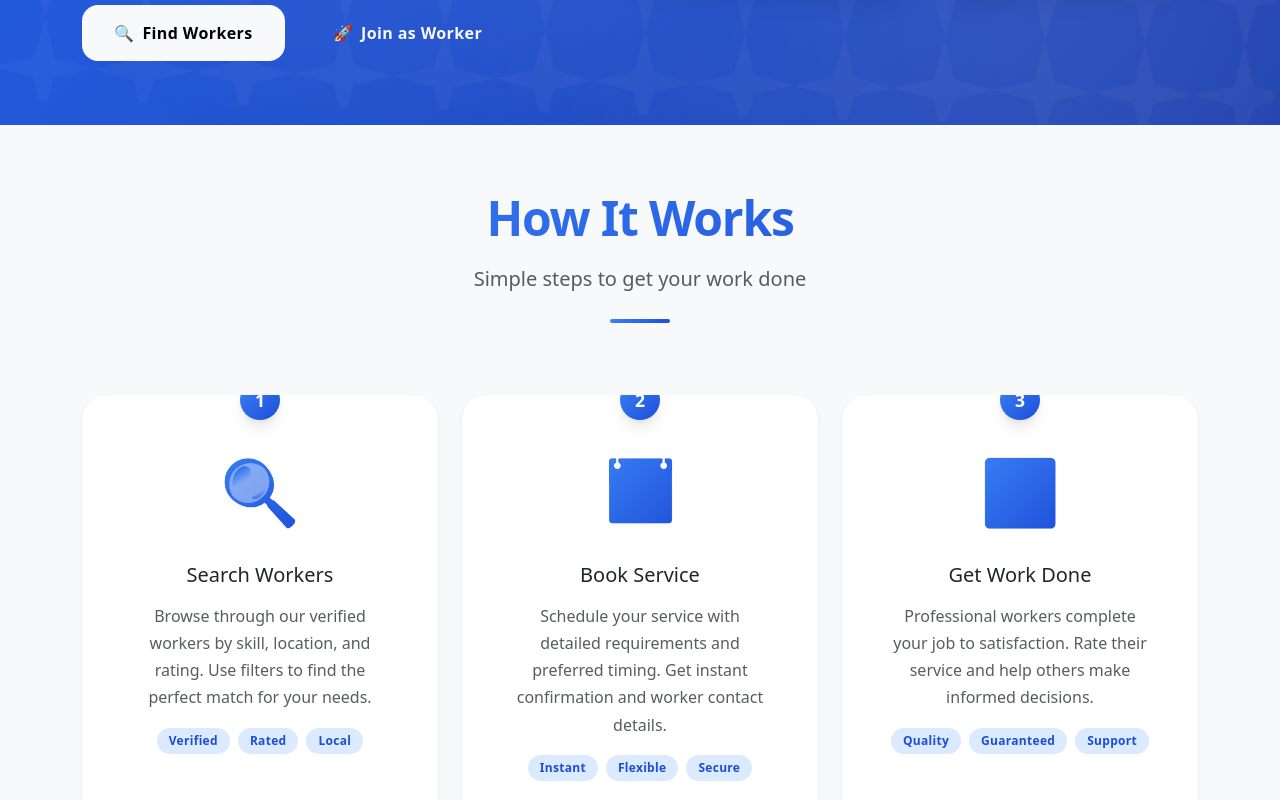
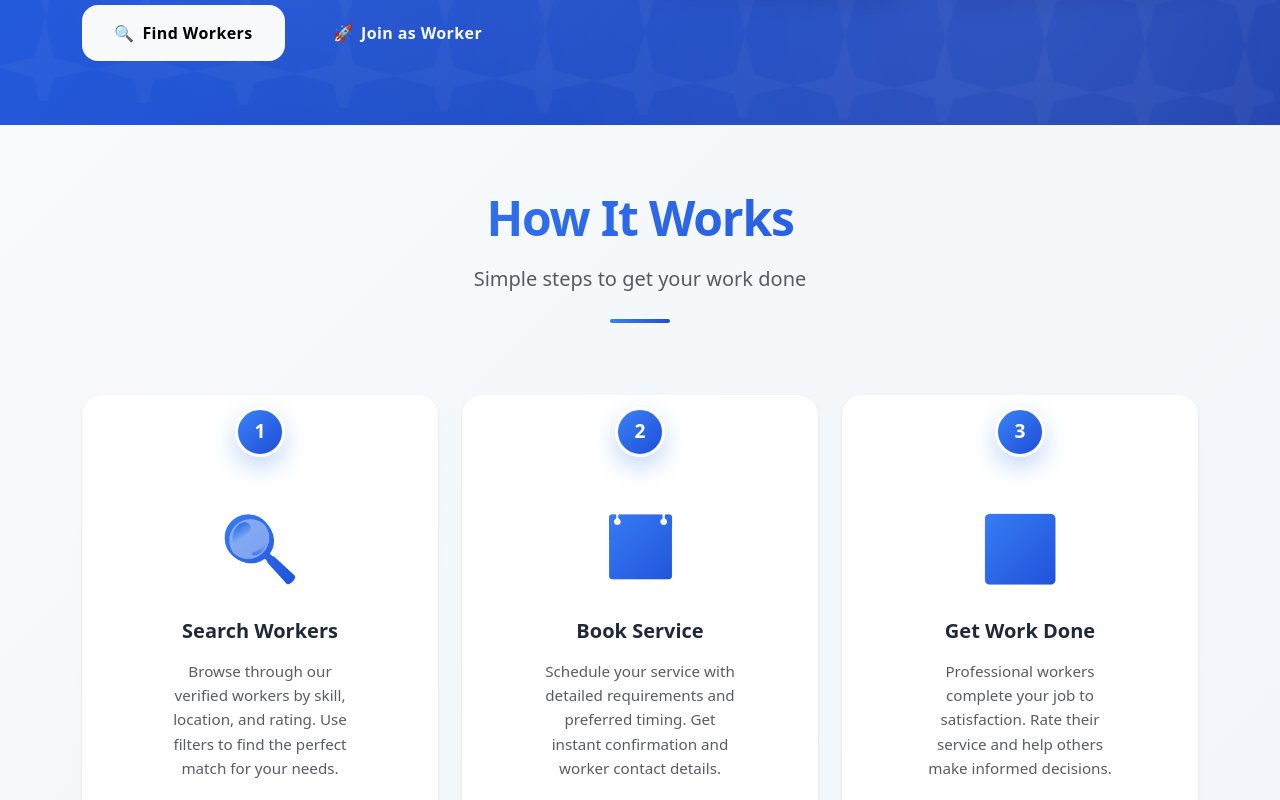
Before and after one commit to Bolzrain/HireDaily, a React (Vite) app in the folder frontend/: page / in a window 1280 px wide. Shown: the part 520-1320 px from the top of the page. Built offline with nearby package versions, Linux system fonts and the light colour scheme.

Commit message:
Enhance How It Works section UI/UX - Improved step circles, icons, tags and mobile responsiveness

```diff
--- a/frontend/src/pages/Home.jsx
+++ b/frontend/src/pages/Home.jsx
@@ -88,7 +88,7 @@ const Home = () => {
       </section>
 
       {/* Enhanced Features Section */}
-      <section className="section-padding bg-light">
+      <section className="section-padding" style={{background: 'linear-gradient(135deg, #f8fafc 0%, #f1f5f9 100%)'}}>
         <Container>
           <Row className="text-center mb-5">
             <Col>
@@ -100,12 +100,12 @@ const Home = () => {
 
           <Row className="g-4">
             <Col md={4}>
-              <Card className="feature-card h-100 text-center animate-fade-in-up">
+              <Card className="feature-card h-100 text-center animate-fade-in-up" style={{border: 'none', borderRadius: '20px', padding: '2rem', minHeight: '350px'}}>
                 <Card.Body>
                   <div className="feature-step">1</div>
-                  <div className="feature-icon">🔍</div>
-                  <Card.Title className="h4 mb-3">Search Workers</Card.Title>
-                  <Card.Text className="text-muted">
+                  <div className="feature-icon" style={{fontSize: '4rem', marginBottom: '1.5rem', marginTop: '1.5rem'}}>🔍</div>
+                  <Card.Title className="h4 mb-3" style={{fontWeight: '700', color: '#1f2937'}}>Search Workers</Card.Title>
+                  <Card.Text className="text-muted mb-4" style={{fontSize: '0.95rem', lineHeight: '1.6'}}>
                     Browse through our verified workers by skill, location, and rating.
                     Use filters to find the perfect match for your needs.
                   </Card.Text>
@@ -119,12 +119,12 @@ const Home = () => {
             </Col>
 
             <Col md={4}>
-              <Card className="feature-card h-100 text-center animate-fade-in-up" style={{animationDelay: '0.1s'}}>
+              <Card className="feature-card h-100 text-center animate-fade-in-up" style={{animationDelay: '0.1s', border: 'none', borderRadius: '20px', padding: '2rem', minHeight: '350px'}}>
                 <Card.Body>
                   <div className="feature-step">2</div>
-                  <div className="feature-icon">📅</div>
-                  <Card.Title className="h4 mb-3">Book Service</Card.Title>
-                  <Card.Text className="text-muted">
+                  <div className="feature-icon" style={{fontSize: '4rem', marginBottom: '1.5rem', marginTop: '1.5rem'}}>📅</div>
+                  <Card.Title className="h4 mb-3" style={{fontWeight: '700', color: '#1f2937'}}>Book Service</Card.Title>
+                  <Card.Text className="text-muted mb-4" style={{fontSize: '0.95rem', lineHeight: '1.6'}}>
                     Schedule your service with detailed requirements and preferred timing.
                     Get instant confirmation and worker contact details.
                   </Card.Text>
@@ -138,12 +138,12 @@ const Home = () => {
             </Col>
 
             <Col md={4}>
-              <Card className="feature-card h-100 text-center animate-fade-in-up" style={{animationDelay: '0.2s'}}>
+              <Card className="feature-card h-100 text-center animate-fade-in-up" style={{animationDelay: '0.2s', border: 'none', borderRadius: '20px', padding: '2rem', minHeight: '350px'}}>
                 <Card.Body>
                   <div className="feature-step">3</div>
-                  <div className="feature-icon">✅</div>
-                  <Card.Title className="h4 mb-3">Get Work Done</Card.Title>
-                  <Card.Text className="text-muted">
+                  <div className="feature-icon" style={{fontSize: '4rem', marginBottom: '1.5rem', marginTop: '1.5rem'}}>✅</div>
+                  <Card.Title className="h4 mb-3" style={{fontWeight: '700', color: '#1f2937'}}>Get Work Done</Card.Title>
+                  <Card.Text className="text-muted mb-4" style={{fontSize: '0.95rem', lineHeight: '1.6'}}>
                     Professional workers complete your job to satisfaction.
                     Rate their service and help others make informed decisions.
                   </Card.Text>
@@ -397,21 +397,22 @@ const Home = () => {
 
         .feature-step {
           position: absolute;
-          top: -15px;
+          top: -20px;
           left: 50%;
           transform: translateX(-50%);
-          width: 40px;
-          height: 40px;
-          background: var(--gradient-primary);
+          width: 50px;
+          height: 50px;
+          background: linear-gradient(135deg, #3b82f6 0%, #1d4ed8 100%);
           border-radius: 50%;
           display: flex;
           align-items: center;
           justify-content: center;
           color: white;
-          font-weight: 700;
-          font-size: 1.1rem;
-          box-shadow: var(--shadow-lg);
+          font-weight: 800;
+          font-size: 1.2rem;
+          box-shadow: 0 10px 25px rgba(59, 130, 246, 0.3);
           z-index: 10;
+          border: 3px solid white;
         }
 
         .feature-tags {
@@ -423,13 +424,22 @@ const Home = () => {
         }
 
         .feature-tag {
-          background: var(--primary-100);
-          color: var(--primary-700);
-          padding: 0.25rem 0.75rem;
-          border-radius: var(--radius-full);
-          font-size: 0.75rem;
-          font-weight: 600;
+          background: linear-gradient(135deg, #dbeafe, #bfdbfe);
+          color: #1d4ed8;
+          padding: 0.4rem 1rem;
+          border-radius: 20px;
+          font-size: 0.8rem;
+          font-weight: 700;
           letter-spacing: 0.025em;
+          border: 1px solid rgba(59, 130, 246, 0.2);
+          text-transform: uppercase;
+          box-shadow: 0 2px 8px rgba(59, 130, 246, 0.1);
+          transition: all 0.3s ease;
+        }
+
+        .feature-tag:hover {
+          transform: translateY(-2px);
+          box-shadow: 0 4px 12px rgba(59, 130, 246, 0.2);
         }
 
         .service-badge {
@@ -529,9 +539,10 @@ const Home = () => {
           }
 
           .feature-step {
-            width: 35px;
-            height: 35px;
-            font-size: 1rem;
+            width: 45px;
+            height: 45px;
+            font-size: 1.1rem;
+            top: -15px;
           }
 
           .cta-stat-number {
```
Also changed, not shown: 1 other file (tests, documents, lock files or other folders).
